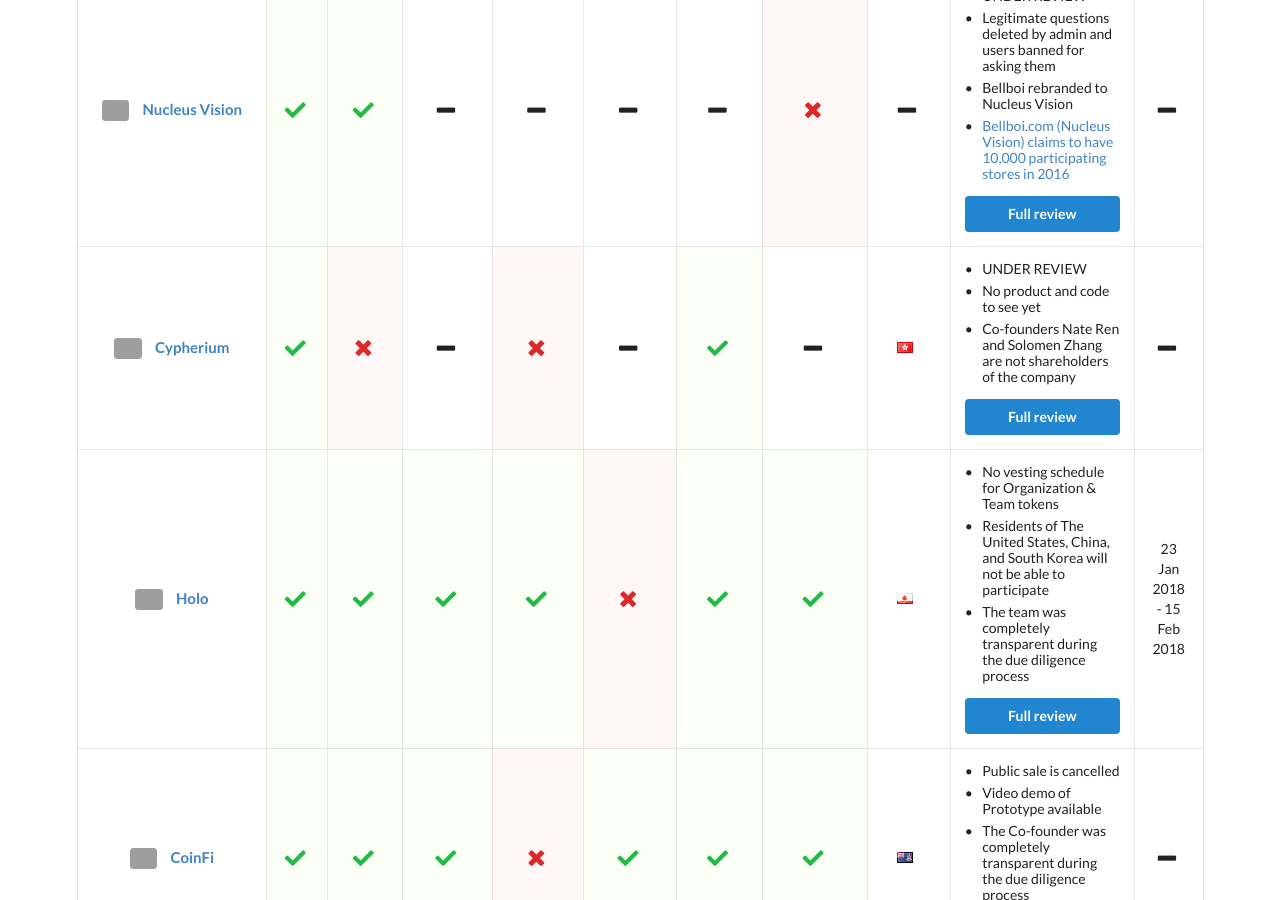
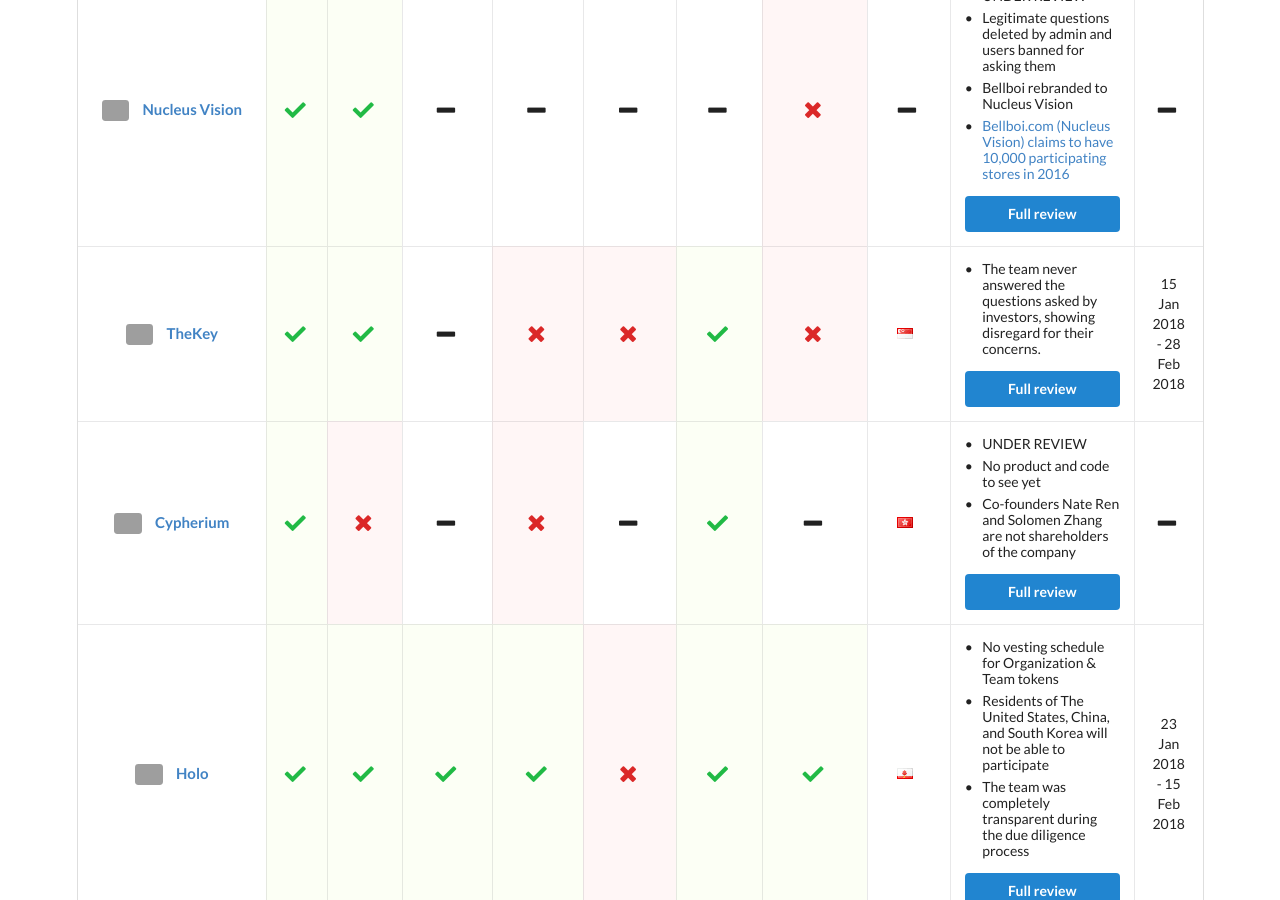
Before and after one commit to ico-check/ico-check, a Jekyll site: the page built from index.md, in a window 1280 px wide and 900 px high, scrolled down 908 px. Built offline with Jekyll 4.4.1, drawn with Linux system fonts in a browser that asks for light colours; nearby versions of some CDN libraries; grey boxes are pictures that could not be loaded.

Commit message:
32-thekey-ico-check
Added TheKey.vip

```diff
--- a/_data/icos.yml
+++ b/_data/icos.yml
@@ -58,6 +58,24 @@
   ico_end_date:
   safe:
   issue_url: https://github.com/ico-check/ico-check/issues/25
+
+- name: TheKey
+  image: https://i.imgur.com/nnADBTB.jpg
+  url: https://www.thekey.vip
+  real_team: true
+  github: true
+  smart_contract:
+  product: false
+  min_vesting: false
+  have_company: true
+  transparent: false
+  location: Singapore
+  comments:
+    - content: The team never answered the questions asked by investors, showing disregard for their concerns.
+  ico_start_date: 2018-01-15T11:00:00Z
+  ico_end_date: 2018-02-28T11:00:00Z
+  safe:
+  issue_url: https://github.com/ico-check/ico-check/issues/30
 
 - name: Cypherium
   image: https://i.imgur.com/9sSbiXZ.jpg
```
